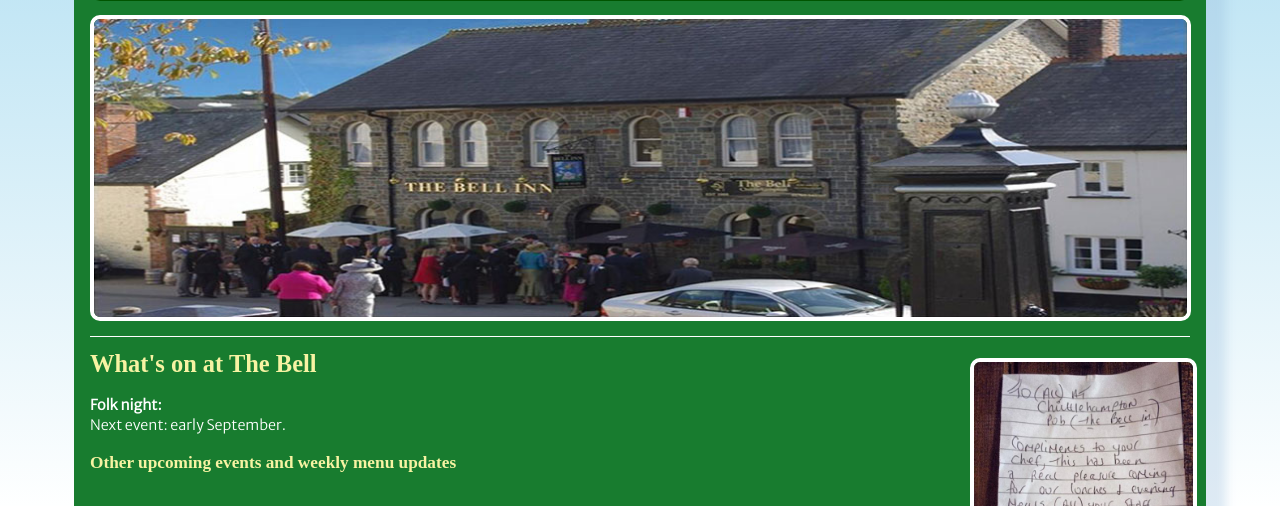
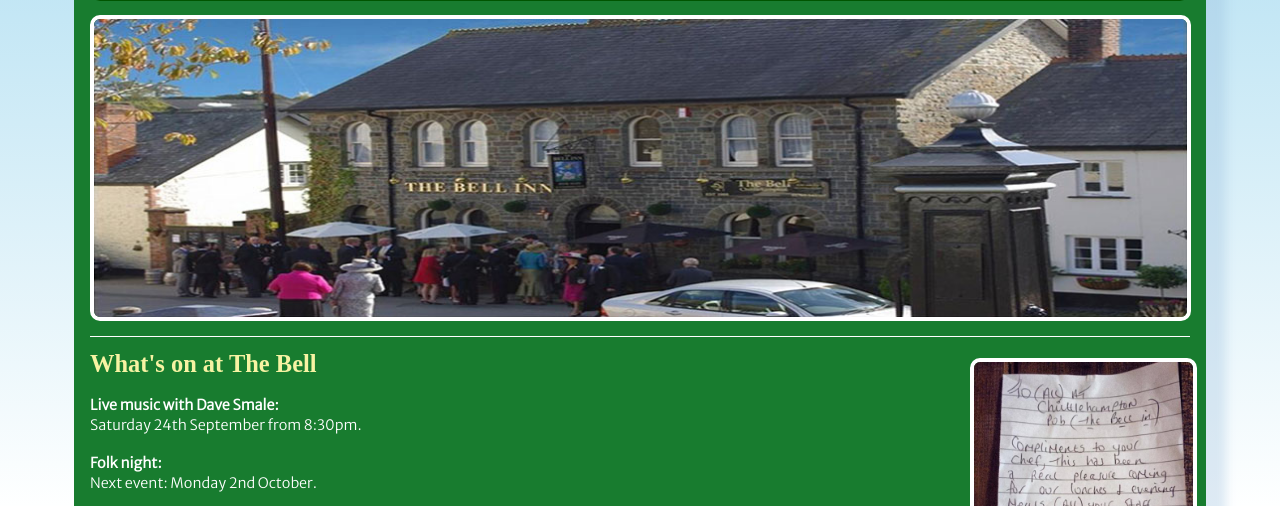
Before and after one commit to mezzarino/the-bell-inn-chittlehampton, a plain HTML site: page whats-on.html in a window 1280 px wide. Shown: the part 294-800 px from the top of the page. Drawn offline with nearby package versions, Linux system fonts and the light colour scheme; no server answers; a web font is replaced by a local one.

Commit message:
200916 - Add new folk night and live music

```diff
--- a/whats-on.html
+++ b/whats-on.html
@@ -141,7 +141,9 @@
             	<article>
                     <h1 class="cushycms" title="Page title">What's on at The Bell</h1>
 
-                    <p><strong>Folk night: </strong><br />Next event: early September.</p>
+					<p><strong>Live music with Dave Smale: </strong><br />Saturday 24th September from 8:30pm.</p>
+
+                    <p><strong>Folk night: </strong><br />Next event: Monday 2nd October.</p>
 
                     <h2>Other upcoming events and weekly menu updates</h2>
                     <div id="facebook-widget">
```
